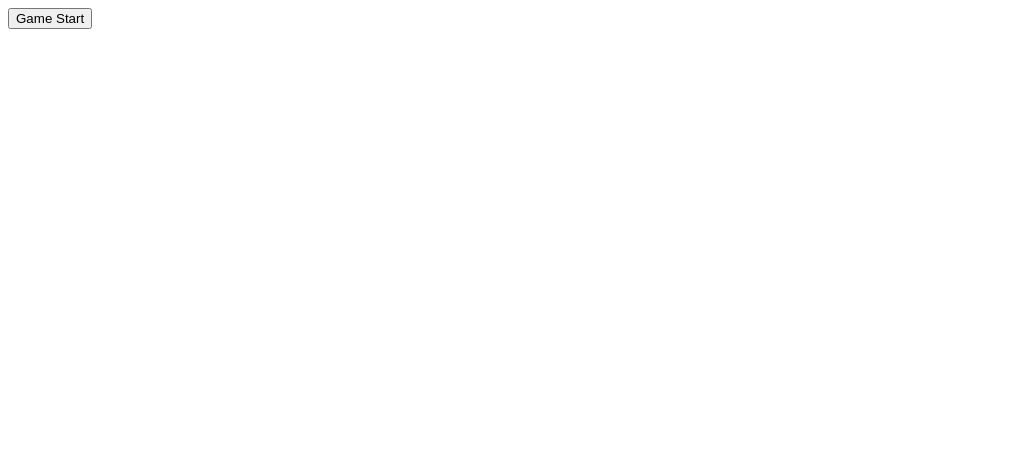
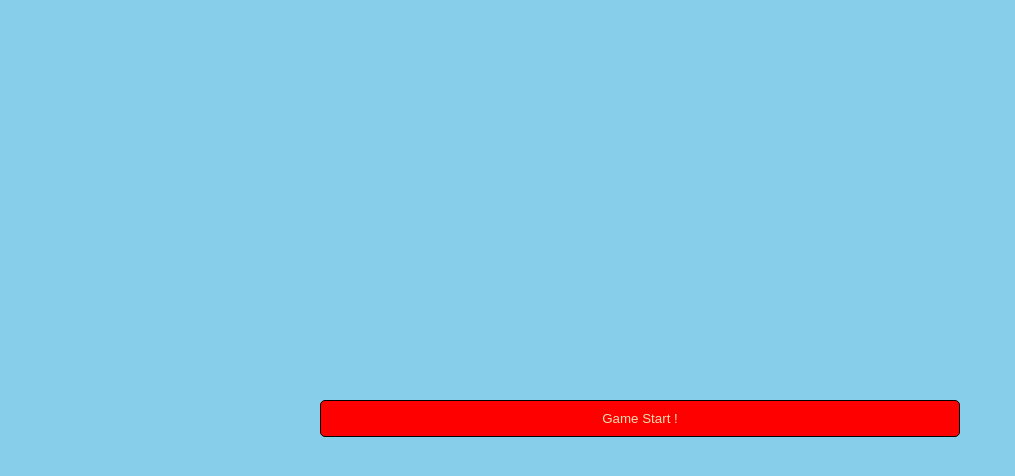
Before and after one commit to feelslikemmmm/FlappyBirdGame, a plain HTML site: page index.html in a window 1280 px wide. Shown: the whole page, without its empty margins (0-1015 px from the left). Drawn offline with Linux system fonts and the light colour scheme.

Commit message:
Flappy Bird CSS Mark Up

```diff
--- a/index.html
+++ b/index.html
@@ -8,7 +8,7 @@
 </head>
 <body>
     <div class="game">
-        <button type="button" class="startBtn">Game Start</button>
+        <button type="button" class="startBtn">Game Start !</button>
         <div class="gameArea"></div>
         <div class="gameMessage hide"></div>
         <div class="score"></div>
--- a/main.css
+++ b/main.css
@@ -0,0 +1,32 @@
+body{
+    overflow: hidden;
+    height: 100vh;
+    margin: 0;
+}
+
+.game{
+    height: 100%;
+}
+
+.hide{
+    display: none;
+}
+
+.gameArea{
+    width: 100%;
+    margin: auto;
+    height: 100%;
+    background-color: skyblue;
+}
+
+.startBtn{
+    position: absolute;
+    left: 25%;
+    top: 50%;
+    background-color: red;
+    width: 50%;
+    color: wheat;
+    border: 1px solid black;
+    border-radius: 5px;
+    padding: 10px;
+}
```
